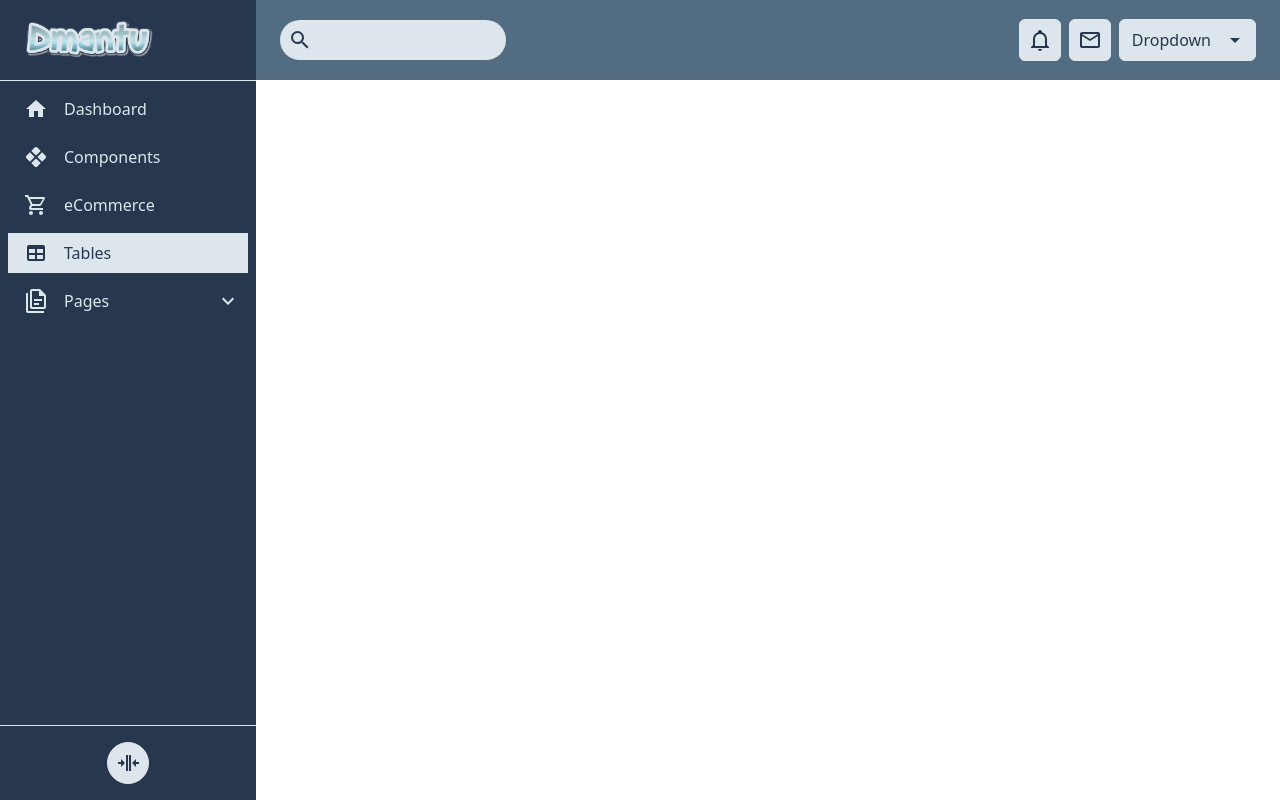
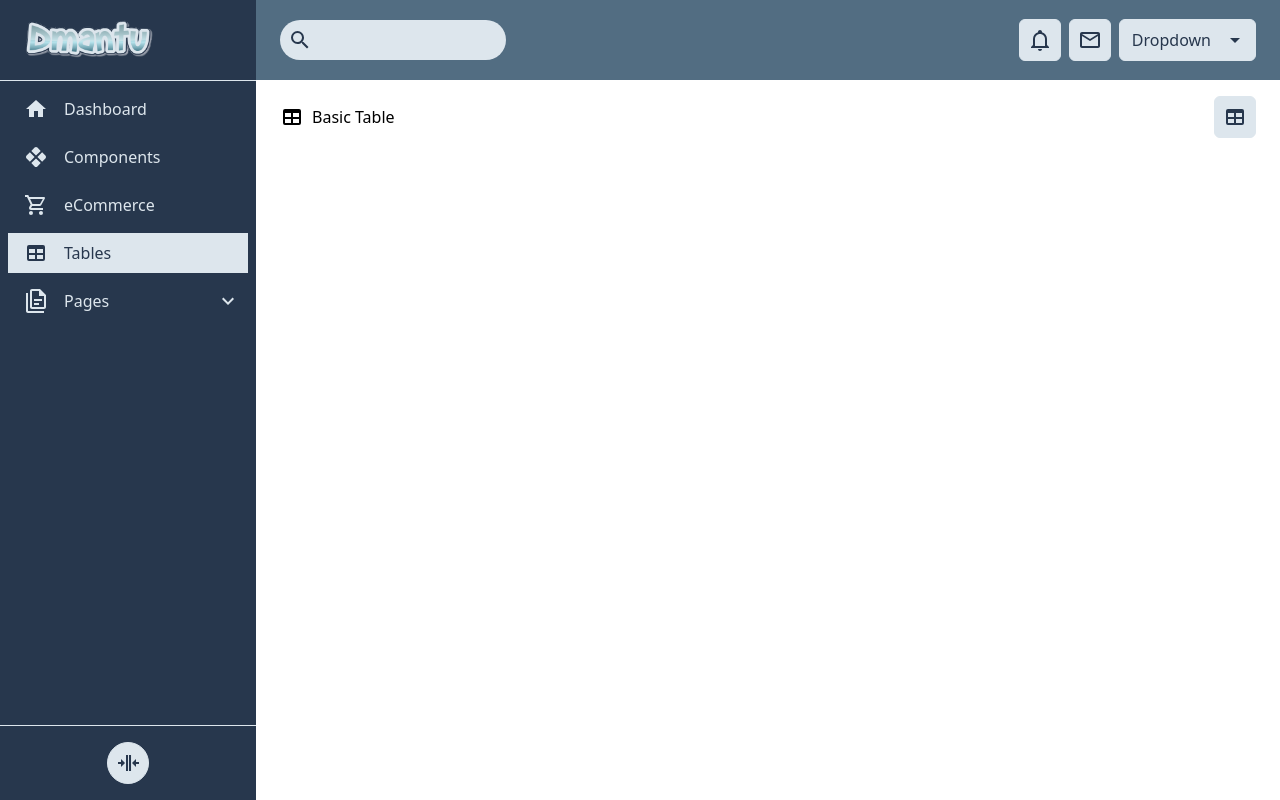
Before and after one commit to vishalkanani99/dmantu-admin, a Vue app: page /tables in a window 1280 px wide. Built offline with nearby package versions, Linux system fonts and the light colour scheme.

Commit message:
added: tables page and section title component

```diff
--- a/src/App.vue
+++ b/src/App.vue
@@ -106,7 +106,16 @@ const toggleDropdownSideBar = (item) => {
         <h2>{{ dropdownItem.label }}</h2>
       </template>
     </SideBarMenu>
-    <RouterView />
+    <div
+      :class="[
+        isCompactSidebar ? 'md:ml-24' : 'md:ml-64',
+        'mt-20',
+        'transition-all',
+        'overflow-y-auto',
+      ]"
+    >
+      <RouterView />
+    </div>
     <OverLayer v-model="showOverLayer" @close="showSideBar = false" />
   </div>
 </template>
--- a/src/components/NavBar.vue
+++ b/src/components/NavBar.vue
@@ -30,7 +30,7 @@ const items = computed(() => {
 });
 </script>
 <template>
-  <div class="fixed flex justify-between items-center top-0 left-0 right-0 bg-theme-600 min-h-[80px] px-6 py-4">
+  <div class="fixed flex justify-between items-center top-0 left-0 right-0 bg-theme-600 h-20 px-6 py-4 overflow-hidden">
     <Button v-if="hasMenuBtn" class="order-first" color="theme-light" :iconPath="mdiMenu" @click="$emit('toggleMenu')" />
     <FieldGroup>
       <Field color="theme-light" v-model="search" :inputLeftIcon="mdiMagnify" rounded />
--- /dev/null
+++ b/src/components/SectionTitle.vue
@@ -0,0 +1,30 @@
+<script setup>
+import Icon from './Icon.vue';
+import Button from './Button.vue';
+
+const props = defineProps({
+  iconPath: String,
+  title: String,
+  btnLabel: String,
+  btnIconPath: String,
+  btnColor: String,
+});
+
+const emit = defineEmits(['btnClick']);
+</script>
+
+<template>
+  <section class="flex justify-between items-center px-6 py-4">
+    <div class="flex justify-start items-center">
+      <Icon v-if="iconPath" :path="iconPath" />
+      <h2 v-if="title" :class="{'pl-2': iconPath}">{{ title }}</h2>
+    </div>
+    <Button
+      v-if="btnLabel || btnIconPath"
+      :label="btnLabel"
+      :iconPath="btnIconPath"
+      :color="btnColor"
+      @click="emit('btnClick')"
+    />
+  </section>
+</template>
--- /dev/null
+++ b/src/pages/tables.vue
@@ -0,0 +1,15 @@
+<script setup>
+import { mdiTable } from '@mdi/js';
+import SectionTitle from '../components/SectionTitle.vue';
+
+</script>
+<template>
+  <div>
+    <SectionTitle
+      title="Basic Table"
+      :iconPath="mdiTable"
+      :btnIconPath="mdiTable"
+      btnColor="theme-light"
+    />
+  </div>
+</template>
--- a/src/routes.js
+++ b/src/routes.js
@@ -1,4 +1,5 @@
 import Dashboard from './pages/dashboard.vue'
+import Tables from './pages/tables.vue'
 
 export const routes = [
   {
@@ -19,7 +20,7 @@ export const routes = [
   {
     name: 'Tables',
     path: '/tables',
-    component: Dashboard,
+    component: Tables,
   },
   {
     name: 'Pages',
```
